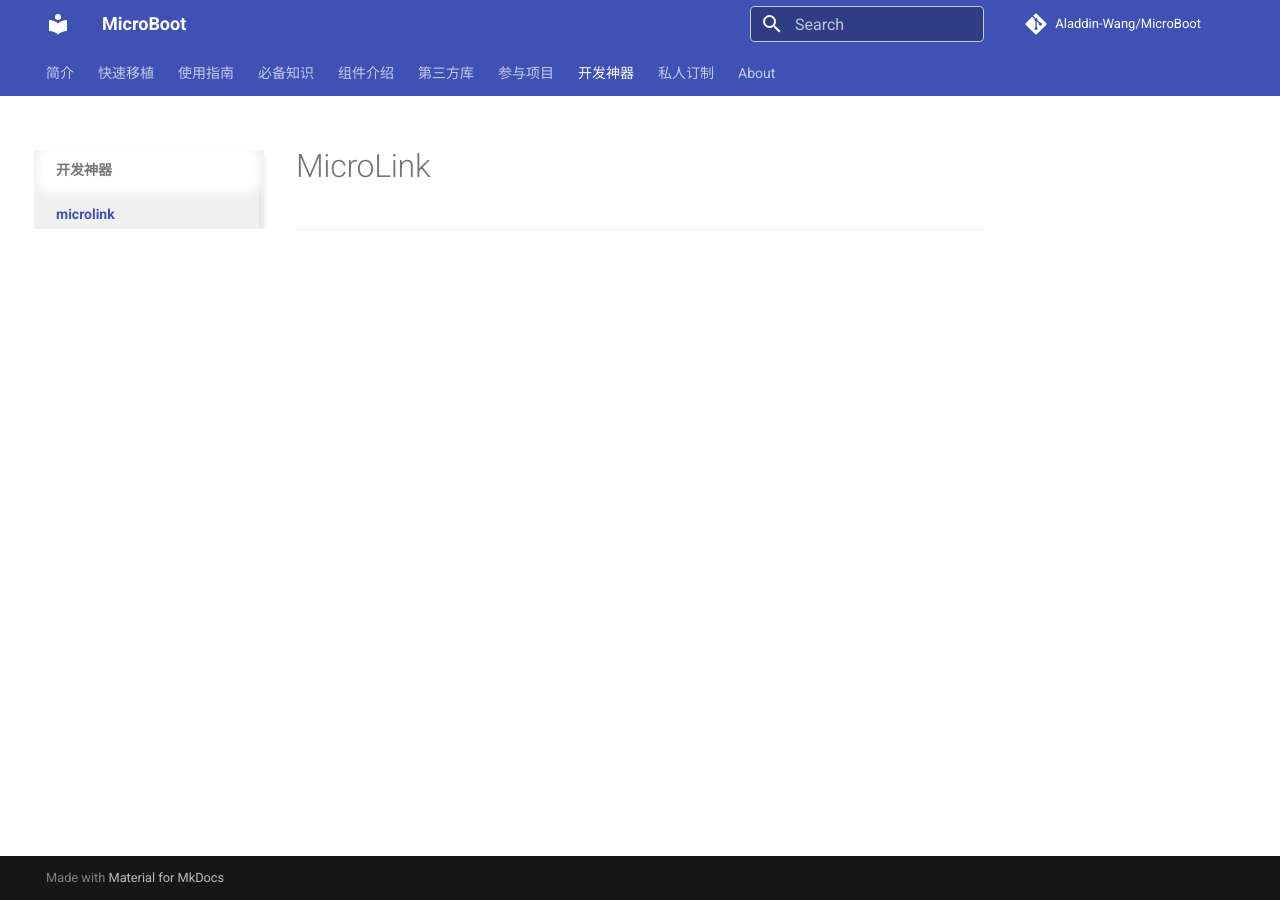
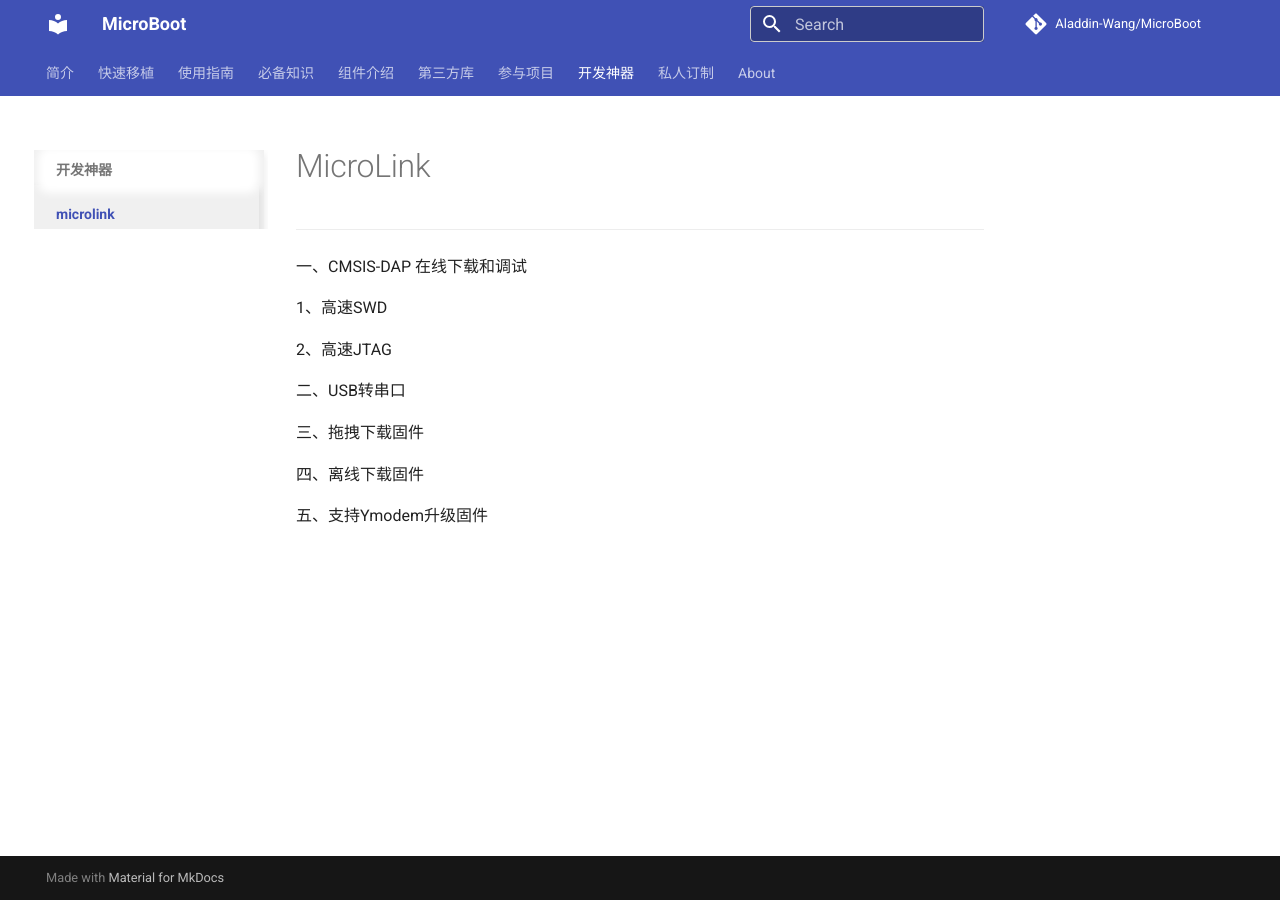
Before and after one commit to Aladdin-Wang/MicroBoot, an MkDocs documentation site: the page built from docs/tools/microlink/microlink.md, in a window 1280 px wide. Built offline with MkDocs 1.6.1 and Material for MkDocs 9.7.7, drawn with Linux system fonts in a browser that asks for light colours; comment, search, counter and statistics services are not loaded.

Commit message:
fix microlink.md

```diff
--- a/docs/tools/microlink/microlink.md
+++ b/docs/tools/microlink/microlink.md
@@ -1,3 +1,17 @@
 # MicroLink
 
 ---
+
+一、CMSIS-DAP 在线下载和调试
+
+1、高速SWD
+
+2、高速JTAG
+
+二、USB转串口
+
+三、拖拽下载固件
+
+四、离线下载固件
+
+五、支持Ymodem升级固件
```
